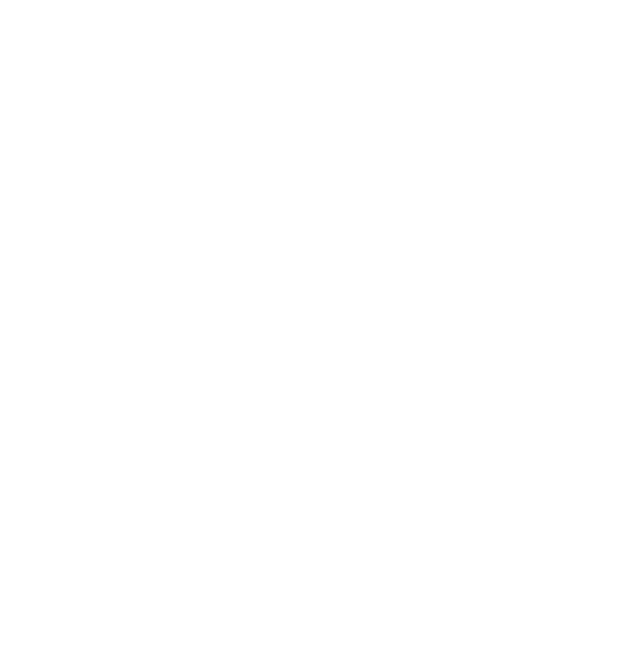
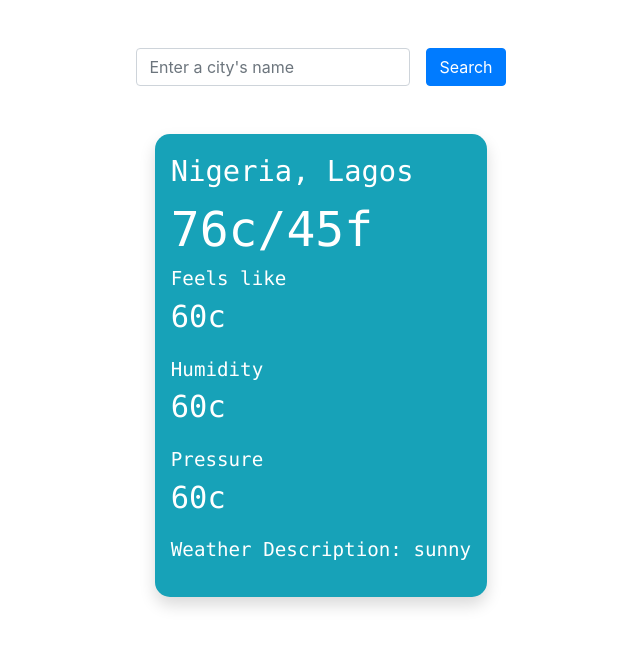
Before and after one commit to TildaDares/weather-app, a website built with webpack: page dist/index.html in a window 1280 px wide. Shown: the whole page, without its empty margins (319-959 px from the left). Built offline with nearby package versions, Linux system fonts and the light colour scheme.

Commit message:
Finished with UI

```diff
--- a/dist/index.html
+++ b/dist/index.html
@@ -9,6 +9,23 @@
   <link rel="stylesheet" href="main.css">
 </head>
 <body>
+  <div class="container d-flex justify-content-center align-items-center flex-column">
+    <fieldset class="d-flex flex-row mt-5">
+      <input class="form-control search-text" type="text" name="search-text" placeholder="Enter a city's name">
+      <button class="btn btn-primary ml-3 search-btn" type="button">Search</button>
+    </fieldset>
+    <div class="weather-card shadow text-white bg-sky-blue mx-2 mt-5 text-monospace p-3">
+      <p class="country mb-0">Nigeria, Lagos</p>
+      <p class="temp my-0">76c/45f</p>
+      <p class="mb-0 title">Feels like</p>
+      <p class="feels-like mt-0">60c</p>
+      <p class="mb-0 title">Humidity</p>
+      <p class="humidity mt-0">60c</p>
+      <p class="mb-0 title">Pressure</p>
+      <p class="pressure mt-0">60c</p>
+      <p class="weather-description">Weather Description: sunny</p>
+    </div>
+  </div>
   <script src="main.js"></script>
 </body>
 </html>
--- a/dist/main.css
+++ b/dist/main.css
@@ -0,0 +1,33 @@
+body {
+  box-sizing: border-box;
+  margin: 0;
+  padding: 0;
+}
+
+.bg-sky-blue {
+  background-color:#17a2b8;
+}
+
+.weather-card{
+  max-width: 400px;
+  border-radius: 15px;
+}
+
+.country {
+  font-size: 1.8rem;
+}
+
+.temp {
+  font-size: 3rem;
+}
+
+.title,
+.weather-description {
+  font-size: 1.2rem;
+}
+
+.feels-like,
+.humidity,
+.pressure {
+  font-size: 1.9rem;
+}
```
